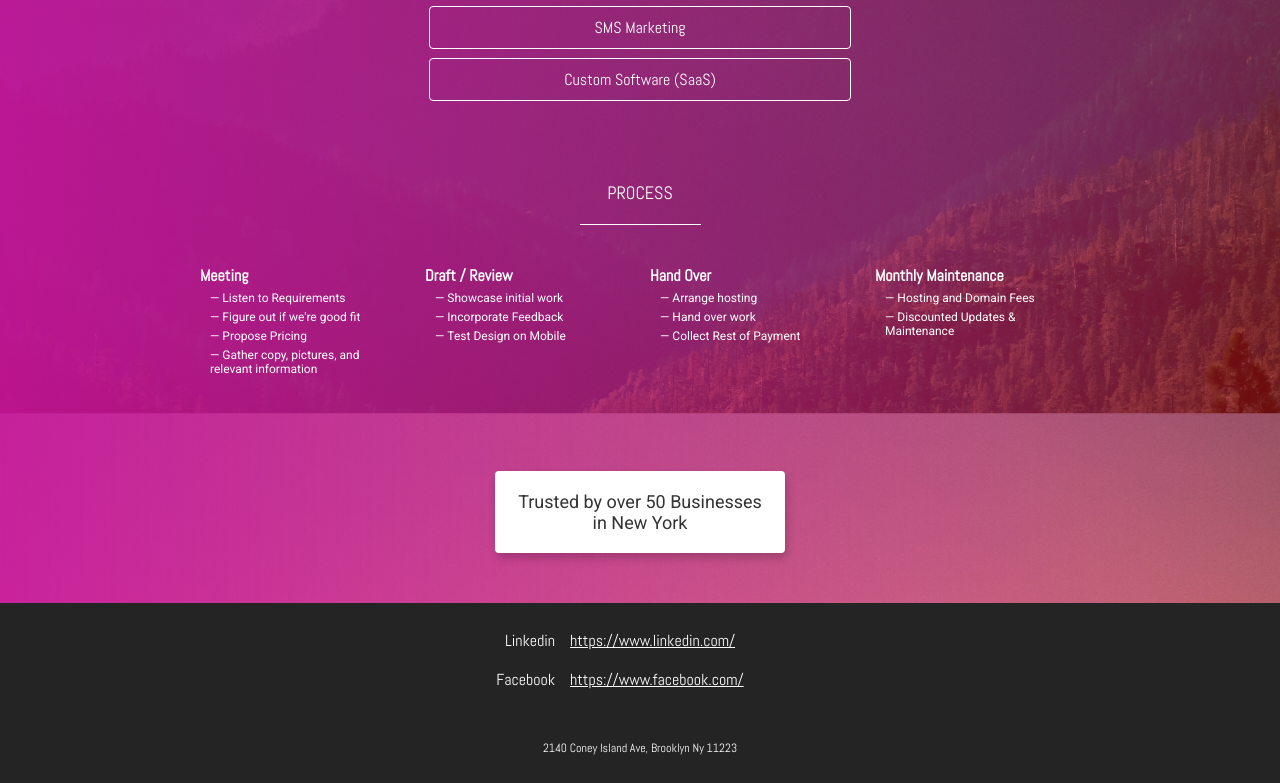
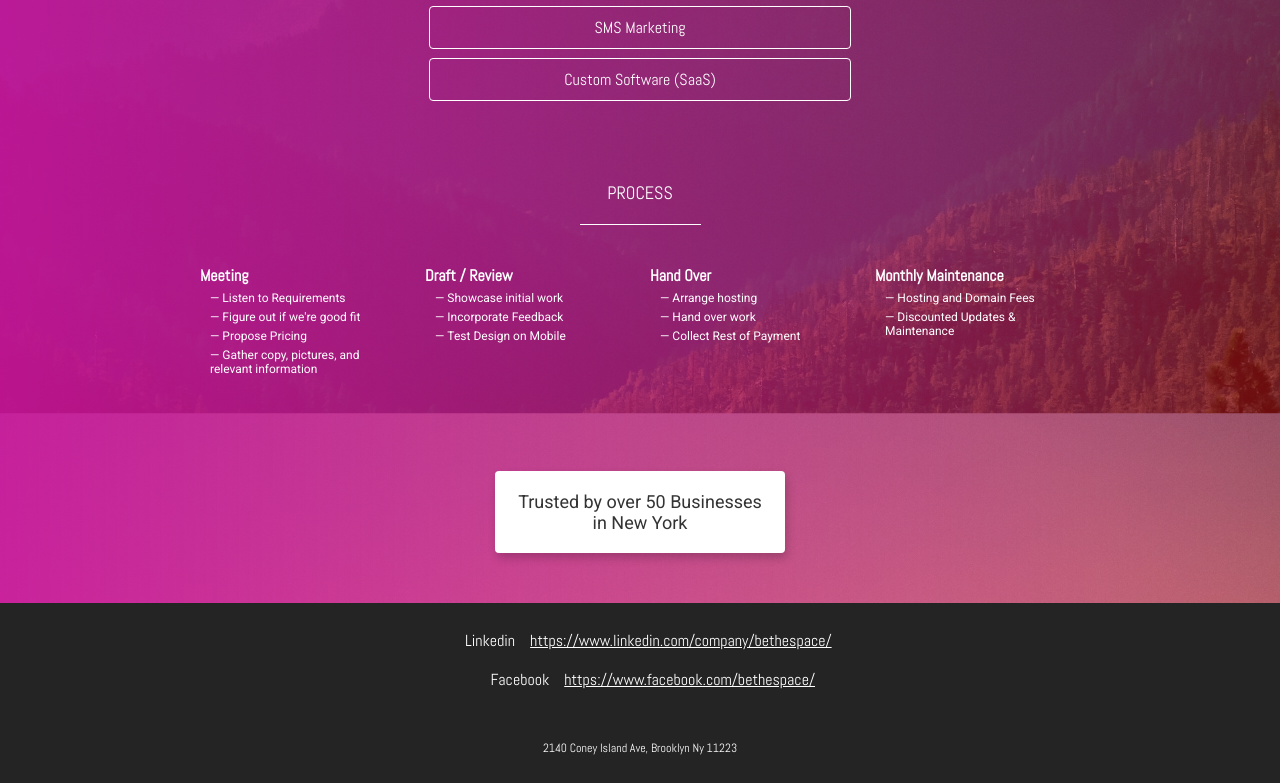
Before and after one commit to techsin/bethespace, a plain HTML site: page index.html in a window 1280 px wide. Shown: the part 547-1330 px from the top of the page. Drawn offline with Linux system fonts and the light colour scheme.

Commit message:
Update index.html

```diff
--- a/index.html
+++ b/index.html
@@ -264,11 +264,11 @@ footer {
   <div class="socials">
     <div class="item">
       <div class="type">Linkedin</div>
-      <a href="#">https://www.linkedin.com/</a>
+      <a href="https://www.linkedin.com/company/bethespace/">https://www.linkedin.com/company/bethespace/</a>
     </div>
     <div class="item">
       <div class="type">Facebook</div>
-      <a href="#">https://www.facebook.com/</a>
+      <a href="https://www.facebook.com/bethespace/">https://www.facebook.com/bethespace/</a>
     </div>
   </div>
 
```
